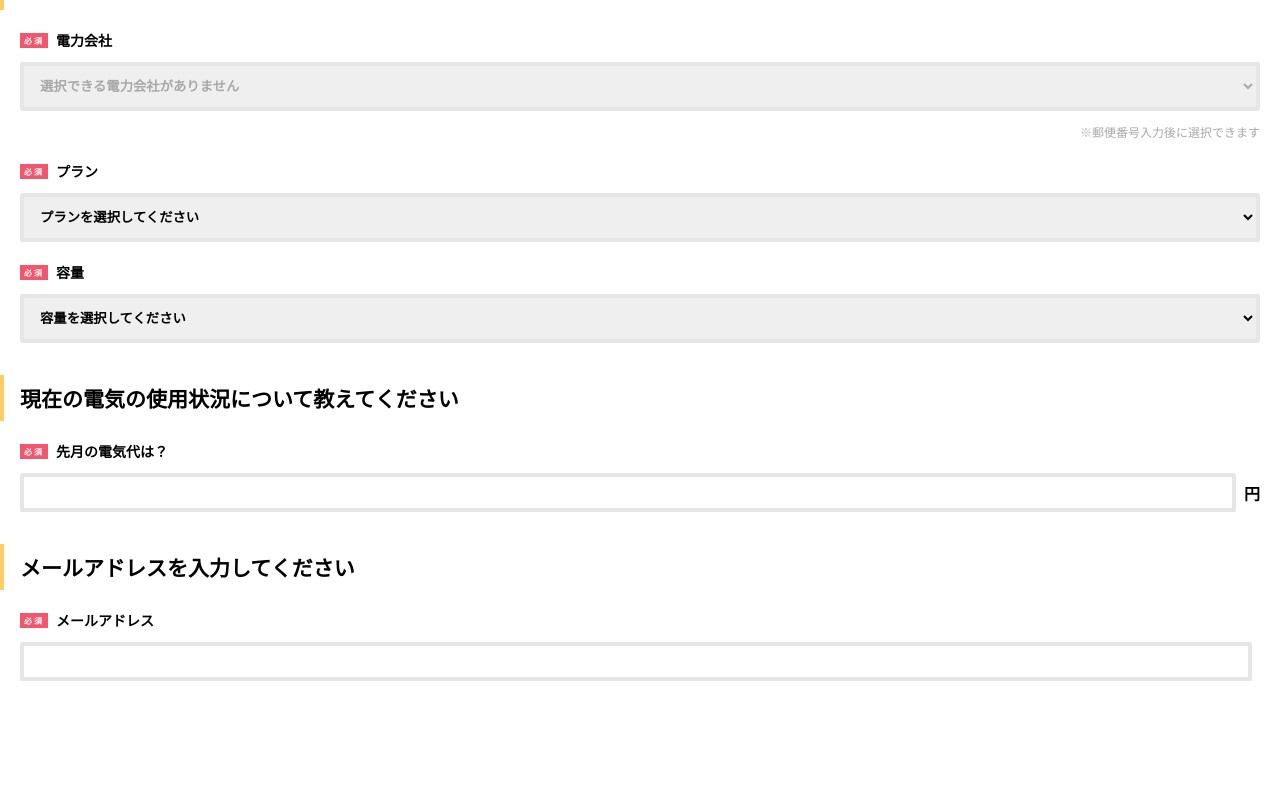
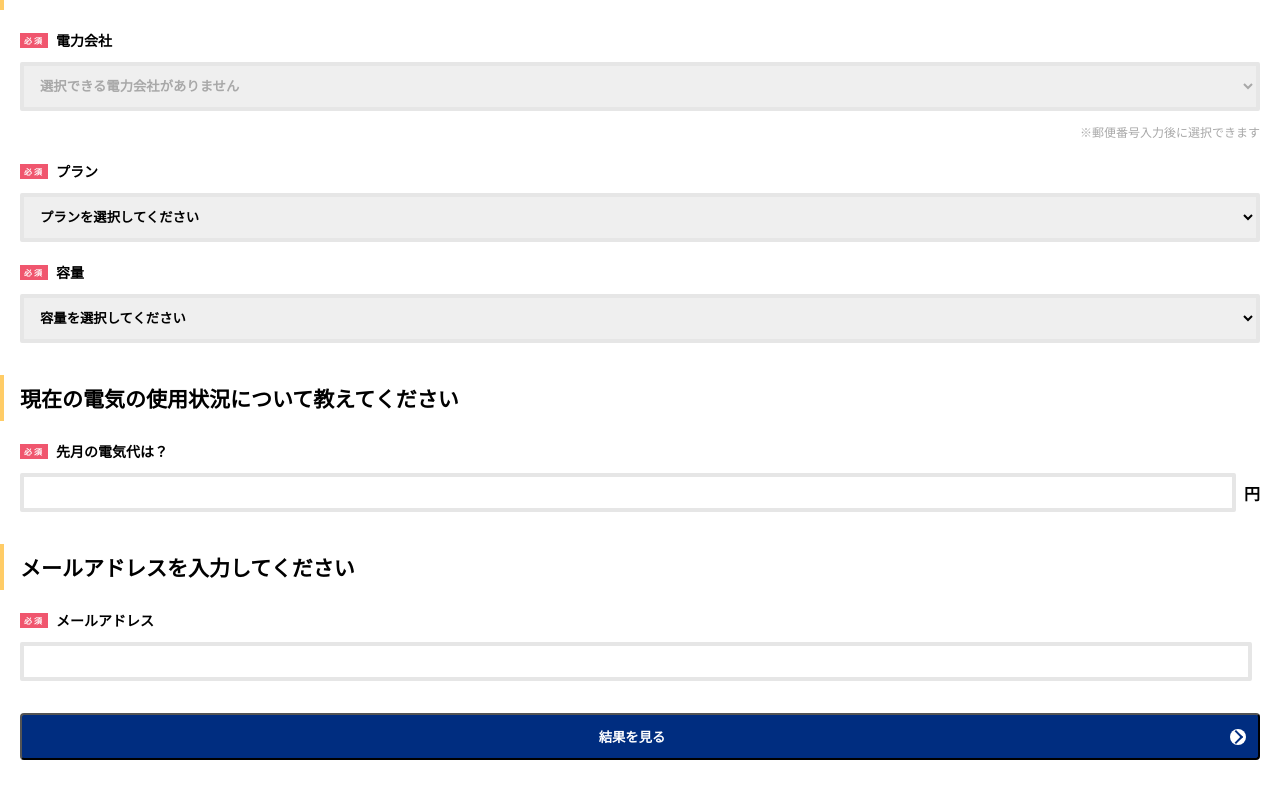
Before and after one commit to enechange/coding-challenge, a Next.js app in the folder frontend_challenge_2/challenges/toru_shimizu/coding-challenge/: page / in a window 1280 px wide. Shown: the part 379-1171 px from the top of the page. Before the commit the page ends 1060 px from the top, so only its background shows below. Built offline with nearby package versions, Linux system fonts and the light colour scheme.

Commit message:
feat: ボタンを追加

```diff
--- a/frontend_challenge_2/challenges/toru_shimizu/coding-challenge/src/components/ui/form.module.scss
+++ b/frontend_challenge_2/challenges/toru_shimizu/coding-challenge/src/components/ui/form.module.scss
@@ -1,3 +1,5 @@
+@use "../../styles/index" as *;
+
 .form {
   display: grid;
   gap: 32px;
@@ -9,4 +11,38 @@
     display: grid;
     gap: 20px;
   }
+  .buttonWrapper {
+    padding: 0 20px 32px 20px;
+    button {
+      display: grid;
+      grid-template-columns: 1fr auto;
+      width: 100%;
+      align-items: center;
+      padding: 12px;
+      border-radius: 4px;
+      background-color: $dark-blue;
+      color: $white;
+      font-weight: bold;
+      cursor: pointer
+    }
+  }
+  .caret {
+    display: inline-block;
+    position: relative;
+    width: 16px;
+    height: 16px;
+    border-radius: 50%;
+    background-color: $white;
+  }
+  .caret:after {
+    content: "";
+    position: absolute;
+    top: 20%;
+    right: 30%;
+    width: 8px;
+    height: 8px;
+    border-top: 2px solid $dark-blue;
+    border-right: 2px solid $dark-blue;
+    transform: rotate(45deg);
+  }
 }
--- a/frontend_challenge_2/challenges/toru_shimizu/coding-challenge/src/components/ui/form.tsx
+++ b/frontend_challenge_2/challenges/toru_shimizu/coding-challenge/src/components/ui/form.tsx
@@ -40,6 +40,12 @@ export const Form = () => {
       <FormContent title="メールアドレスを入力してください">
         <Input label="メールアドレス" />
       </FormContent>
+      <div className={styles.buttonWrapper}>
+        <button type="submit">
+          結果を見る
+          <span className={styles.caret}></span>
+        </button>
+      </div>
     </form>
   );
 };
--- a/frontend_challenge_2/challenges/toru_shimizu/coding-challenge/src/styles/common/variables.scss
+++ b/frontend_challenge_2/challenges/toru_shimizu/coding-challenge/src/styles/common/variables.scss
@@ -7,3 +7,5 @@ $medium-yellow:#ffcc66;
 $required:#f0566e;
 
 $white: #fff;
+
+$dark-blue:#002d80
```
